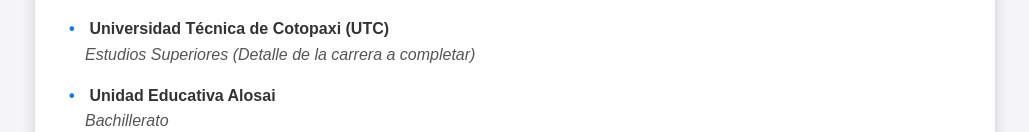
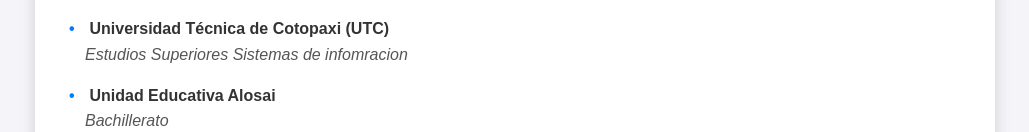
Before and after one commit to J2D-MBUE/J2D-MBUE.github.io, a plain HTML site: page index.html in a window 1280 px wide. Shown: the part 302-434 px from the top of the page, without its empty margins (125-1154 px from the left). Drawn offline with Linux system fonts and the light colour scheme.

Commit message:
Update index.html

```diff
--- a/index.html
+++ b/index.html
@@ -118,7 +118,7 @@
             <ul>
                 <li>
                     <span class="institution-name">Universidad Técnica de Cotopaxi (UTC)</span>
-                    <span class="title-role">Estudios Superiores (Detalle de la carrera a completar)</span>
+                    <span class="title-role">Estudios Superiores Sistemas de infomracion </span>
                 </li>
                 <li>
                     <span class="institution-name">Unidad Educativa Alosai</span>
```
